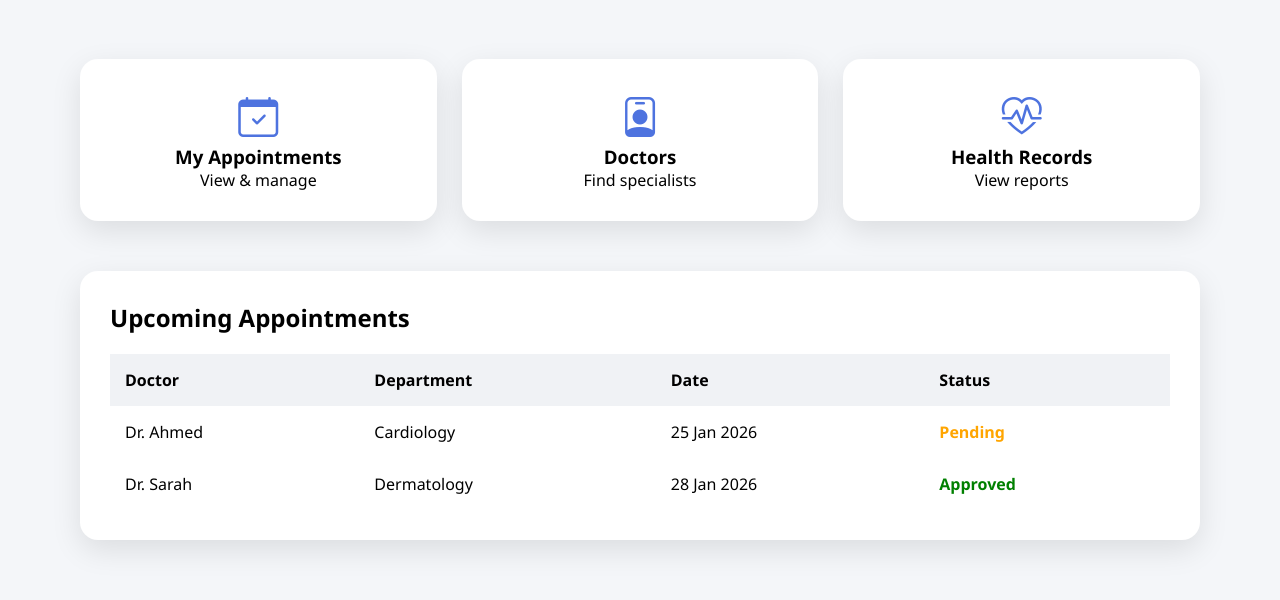
After one commit to SaadRiaz99/Proprty-Wb, a Django app: template Wb/template/Web1.html in a window 1280 px wide. The commit adds this page. Shown: the part 721-1321 px from the top of the page. Run offline with Django 5.2, Linux system fonts and the light colour scheme; the template is opened without the code that fills it, so the values that code supplies are empty; parts of the project's set-up code (start-up, migrations or seed data) failed here and were passed over.

Commit message:
Add files via upload

```diff
--- /dev/null
+++ b/Wb/static/style/styleweb3.css
@@ -0,0 +1,156 @@
+* {
+    margin: 0;
+    padding: 0;
+    box-sizing: border-box;
+    font-family: 'Segoe UI', sans-serif;
+}
+
+/* ===== NAVBAR ===== */
+.navbar {
+    display: flex;
+    justify-content: space-between;
+    align-items: center;
+    padding: 15px 40px;
+    background: rgba(0,0,0,0.6);
+    position: fixed;
+    width: 100%;
+    z-index: 1000;
+}
+
+.navbar .logo {
+    color: #fff;
+    font-size: 22px;
+    font-weight: bold;
+}
+
+.navbar ul {
+    list-style: none;
+    display: flex;
+}
+
+.navbar ul li {
+    margin-left: 25px;
+}
+
+.navbar ul li a {
+    color: #fff;
+    text-decoration: none;
+    font-size: 15px;
+}
+
+.navbar .logout {
+    color: #ffb3b3;
+}
+
+/* ===== HERO ===== */
+.hero {
+    height: 90vh;
+    background: url("https://images.unsplash.com/photo-1580281657527-47f249e8f6a0") center/cover no-repeat;
+    position: relative;
+}
+
+.hero .overlay {
+    position: absolute;
+    width: 100%;
+    height: 100%;
+    background: rgba(0,0,0,0.6);
+}
+
+.hero-content {
+    position: relative;
+    color: white;
+    text-align: center;
+    top: 50%;
+    transform: translateY(-50%);
+}
+
+.hero-content h1 {
+    font-size: 42px;
+    margin-bottom: 10px;
+}
+
+.hero-content p {
+    font-size: 18px;
+    margin-bottom: 20px;
+}
+
+.hero-btn {
+    padding: 12px 30px;
+    border: none;
+    border-radius: 30px;
+    background: linear-gradient(135deg, #4e73df, #1cc88a);
+    color: white;
+    font-size: 16px;
+    cursor: pointer;
+}
+
+/* ===== DASHBOARD ===== */
+.dashboard {
+    padding: 60px 80px;
+    background: #f4f6f9;
+}
+
+/* Cards */
+.cards {
+    display: grid;
+    grid-template-columns: repeat(auto-fit, minmax(220px, 1fr));
+    gap: 25px;
+    margin-bottom: 50px;
+}
+
+.card {
+    background: white;
+    padding: 30px;
+    border-radius: 18px;
+    text-align: center;
+    box-shadow: 0 10px 30px rgba(0,0,0,0.1);
+    transition: 0.3s;
+}
+
+.card:hover {
+    transform: translateY(-8px);
+}
+
+.card i {
+    font-size: 40px;
+    color: #4e73df;
+    margin-bottom: 10px;
+}
+
+/* Appointment Table */
+.appointment-box {
+    background: white;
+    padding: 30px;
+    border-radius: 18px;
+    box-shadow: 0 10px 30px rgba(0,0,0,0.1);
+}
+
+.appointment-box h2 {
+    margin-bottom: 20px;
+}
+
+table {
+    width: 100%;
+    border-collapse: collapse;
+}
+
+table th, table td {
+    padding: 15px;
+    text-align: left;
+}
+
+table thead {
+    background: #f0f2f5;
+}
+
+.status {
+    font-weight: bold;
+}
+
+.status.pending {
+    color: orange;
+}
+
+.status.approved {
+    color: green;
+}
--- /dev/null
+++ b/Wb/template/Web1.html
@@ -0,0 +1,98 @@
+
+{% extends "base.html" %}
+
+{% load static %}
+
+{% block title %}
+Patient Dashboard
+{% endblock %}
+
+{% block head %}
+
+
+    <link href="https://cdn.jsdelivr.net/npm/bootstrap-icons/font/bootstrap-icons.css" rel="stylesheet">
+
+    <link rel="stylesheet" href="{% static 'style/styleweb3.css' %}">
+{% endblock head %}
+{% block body %}
+
+
+<body>
+
+<nav class="navbar">
+    <div class="logo">Hospital Managment</div>
+    <ul>
+        <li><a href="#">Dashboard</a></li>
+        <li><a href="#">Appointments</a></li>
+        <li><a href="#">Doctors</a></li>
+        <li><a href="#">Profile</a></li>
+        <li><a href="#" class="logout">Logout</a></li>
+    </ul>
+</nav>
+
+<section class="hero">
+    <div class="overlay"></div>
+    <div class="hero-content">
+        <h1>Welcome, Patient</h1>
+        <p>Book appointments & manage your health easily</p>
+        <button class="hero-btn">Book Appointment</button>
+    </div>
+</section>
+
+<section class="dashboard">
+
+
+    <div class="cards">
+        <div class="card">
+            <i class="bi bi-calendar-check"></i>
+            <h3>My Appointments</h3>
+            <p>View & manage</p>
+        </div>
+
+        <div class="card">
+            <i class="bi bi-person-badge"></i>
+            <h3>Doctors</h3>
+            <p>Find specialists</p>
+        </div>
+
+        <div class="card">
+            <i class="bi bi-heart-pulse"></i>
+            <h3>Health Records</h3>
+            <p>View reports</p>
+        </div>
+    </div>
+
+
+    <div class="appointment-box">
+        <h2>Upcoming Appointments</h2>
+
+        <table>
+            <thead>
+                <tr>
+                    <th>Doctor</th>
+                    <th>Department</th>
+                    <th>Date</th>
+                    <th>Status</th>
+                </tr>
+            </thead>
+            <tbody>
+                <tr>
+                    <td>Dr. Ahmed</td>
+                    <td>Cardiology</td>
+                    <td>25 Jan 2026</td>
+                    <td class="status pending">Pending</td>
+                </tr>
+                <tr>
+                    <td>Dr. Sarah</td>
+                    <td>Dermatology</td>
+                    <td>28 Jan 2026</td>
+                    <td class="status approved">Approved</td>
+                </tr>
+            </tbody>
+        </table>
+    </div>
+
+</section>
+
+</body>
+{% endblock body %}
--- a/Wb/template/base.html
+++ b/Wb/template/base.html
@@ -10,6 +10,14 @@
 </head>
 <body>
 
+    {% if messages %}
+    <ul class="messages">
+        {% for message in messages %}
+        <li{% if message.tags %} class="{{ message.tags }}"{% endif %}>{{ message }}</li>
+        {% endfor %}
+    </ul>
+    {% endif %}
+
     {% block body %}
     {% endblock %}
 
--- a/Wb/template/doctorsignup.html
+++ b/Wb/template/doctorsignup.html
@@ -64,6 +64,10 @@ Doctor Signup
             <input type="password" name="password" class="form-control" placeholder="••••••••" required>
         </div>
 
+        <div class="mb-3">
+            <label class="form-label">Confirm Password</label>
+            <input type="password" name="Confirm_password" class="form-control" placeholder="••••••••" required>
+        </div>
         <div class="d-flex justify-content-between align-items-center mb-3">
             <div class="form-check">
                 <input class="form-check-input" type="checkbox">
@@ -80,7 +84,7 @@ Doctor Signup
 
         <p class="text-center mt-2">
             Already have an account?
-            <a href="/patientlogin/" class="text-decoration-none fw-semibold">Login</a>
+            <a href="/index.html" class="text-decoration-none fw-semibold">Login</a>
         </p>
 
         {% if messages %}
```
Also changed, not shown: Wb/app/admin.py (+9 -3 lines), Wb/app/models.py (+13 -10 lines), Wb/app/urls.py (+13 -8 lines), Wb/app/views.py (+90 -40 lines), Wb/output.txt (+11 -5 lines), Wb/template/index.html (+10 -4 lines), Wb/template/patientlogin.html (+10 -4 lines), Wb/app/migrations/0004_remove_patientsignup_confirm_password_and_more.py (added), Wb/project/db.sqlite3.
